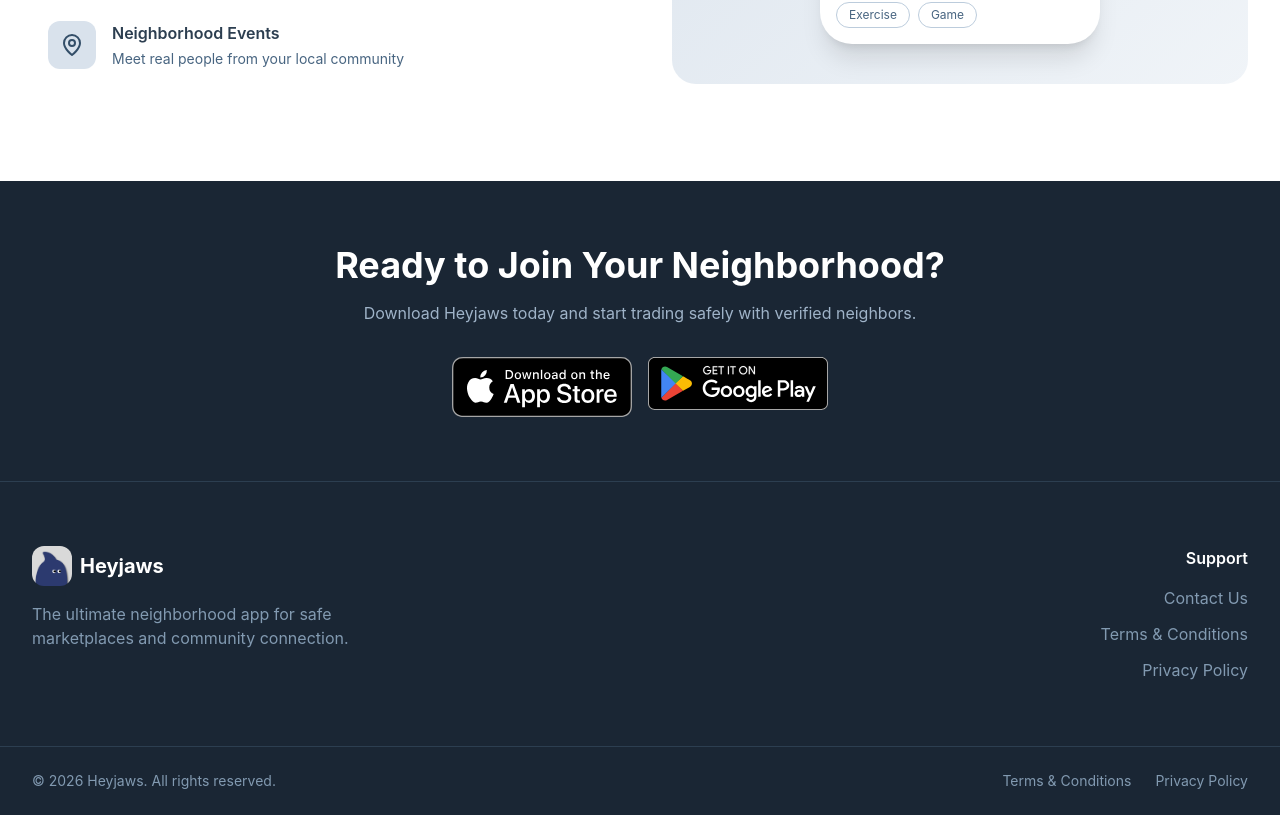
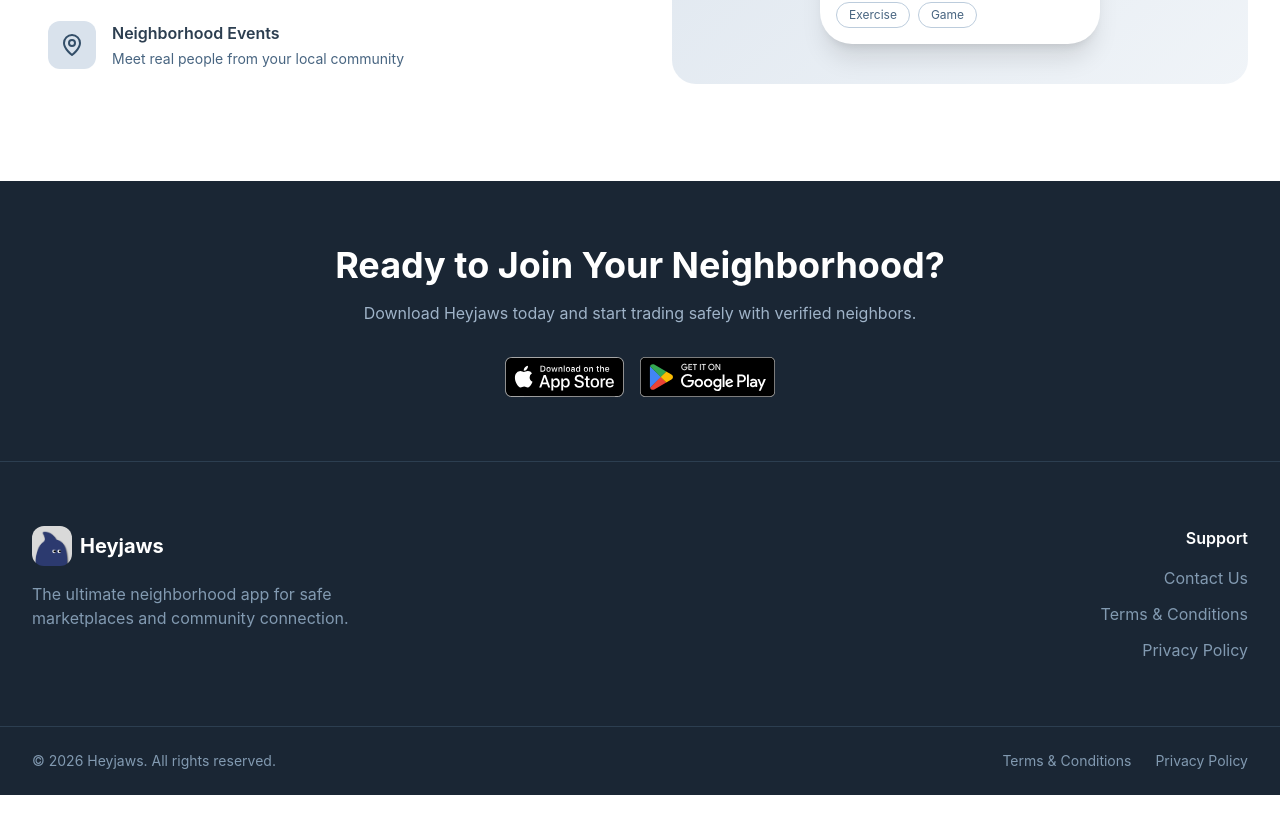
Before and after one commit to Heyjaws/heyjaws, a Next.js app: page / in a window 1280 px wide. Shown: the part 2898-3713 px from the top of the page. Built offline with nearby package versions, Linux system fonts and the light colour scheme.

Commit message:
Fix App Store and Google Play badge proportions
Set consistent height (40px) with auto width for both badges
to maintain proper aspect ratios per platform guidelines.

Co-Authored-By: Claude Opus 4.5 <noreply@anthropic.com>

```diff
--- a/src/components/Footer.tsx
+++ b/src/components/Footer.tsx
@@ -28,20 +28,32 @@ export default function Footer() {
             <p className="text-navy-300 mb-8 max-w-xl mx-auto">
               Download Heyjaws today and start trading safely with verified neighbors.
             </p>
-            <div className="flex flex-row justify-center gap-4">
+            <div className="flex flex-row justify-center items-center gap-4">
               <motion.a
                 href="#"
                 whileHover={{ scale: 1.05 }}
                 whileTap={{ scale: 0.95 }}
               >
-                <Image src="/apple.svg" alt="Download on App Store" width={180} height={60} />
+                <Image
+                  src="/apple.svg"
+                  alt="Download on App Store"
+                  width={120}
+                  height={40}
+                  className="h-[40px] w-auto"
+                />
               </motion.a>
               <motion.a
                 href="#"
                 whileHover={{ scale: 1.05 }}
                 whileTap={{ scale: 0.95 }}
               >
-                <Image src="/google.svg" alt="Get it on Google Play" width={180} height={60} />
+                <Image
+                  src="/google.svg"
+                  alt="Get it on Google Play"
+                  width={135}
+                  height={40}
+                  className="h-[40px] w-auto"
+                />
               </motion.a>
             </div>
           </motion.div>
```
